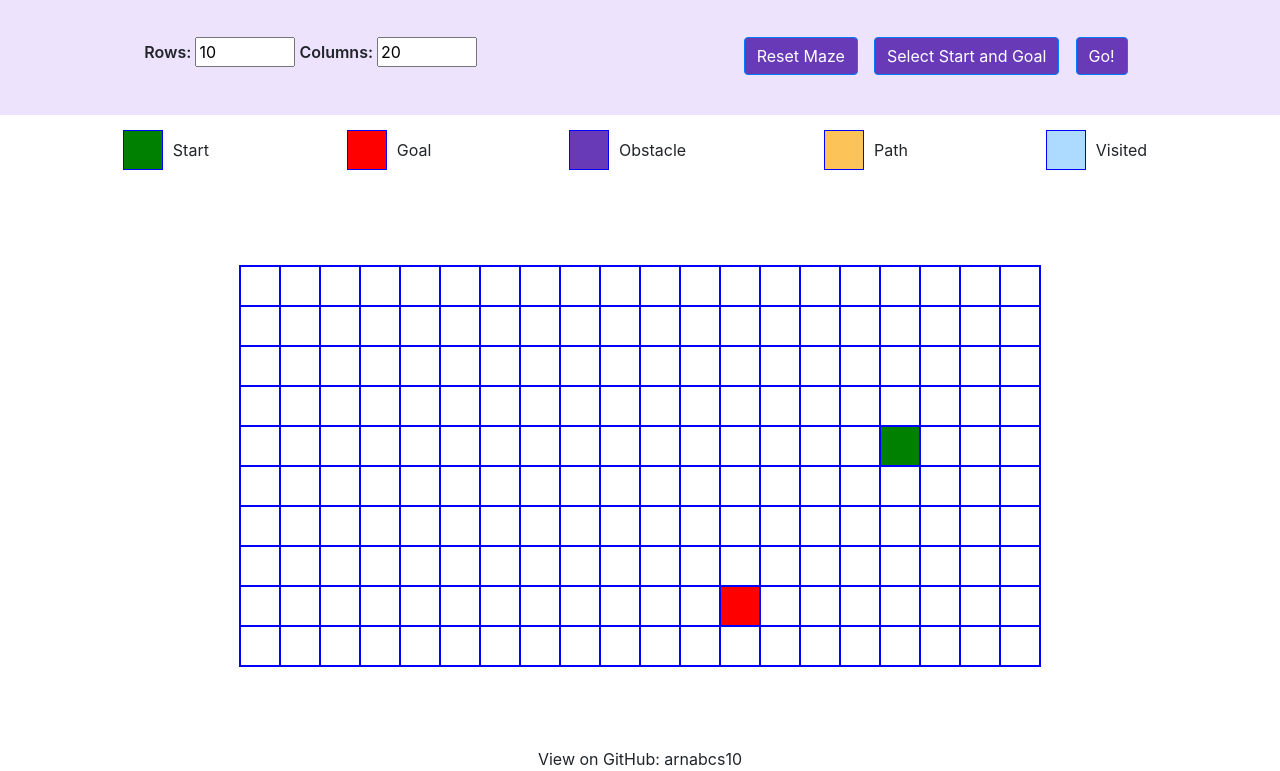
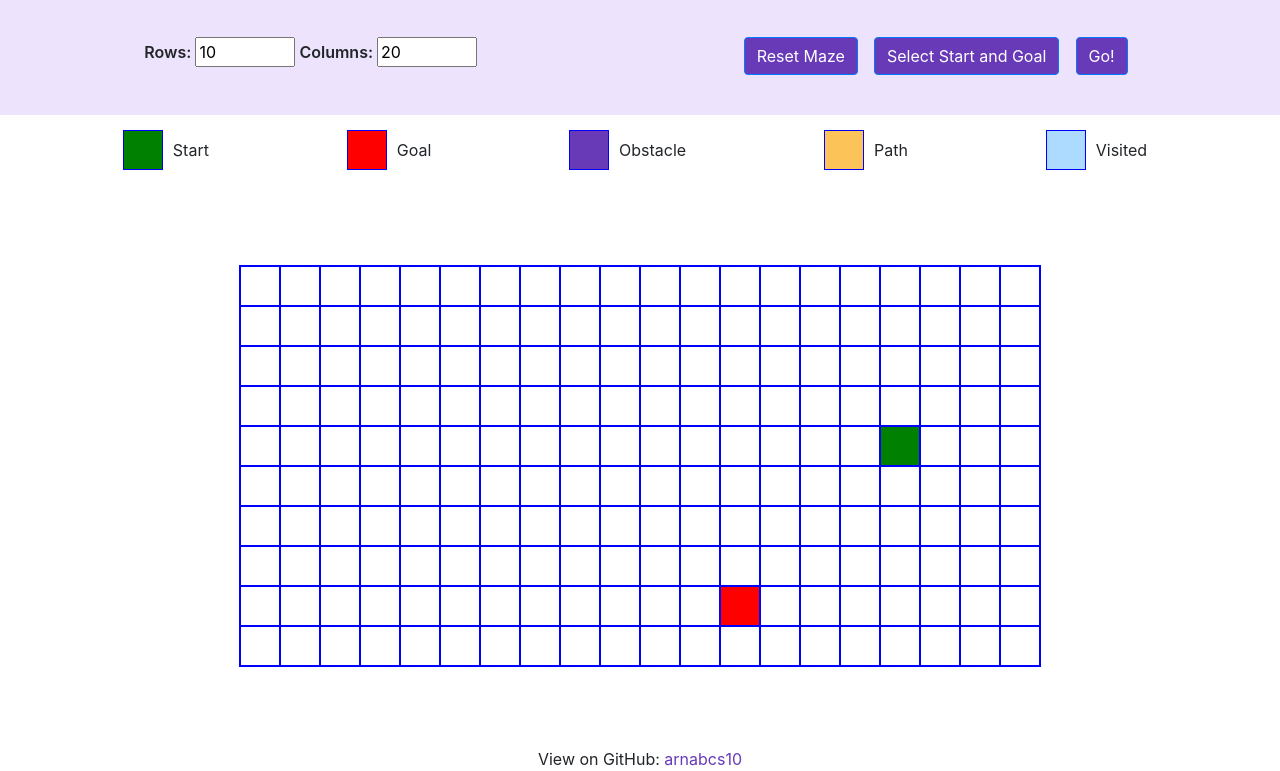
Before and after one commit to arnabcs10/Micromouse, a plain HTML site: page index.html in a window 1280 px wide. Shown: the part 90-861 px from the top of the page. Drawn offline with nearby package versions, Linux system fonts and the light colour scheme.

Commit message:
Web link and github link added

```diff
--- a/index.html
+++ b/index.html
@@ -71,7 +71,7 @@
       </div>
     </div>
     <div class="footer">
-         View on GitHub: arnabcs10
+         View on GitHub: <a href="https://github.com/arnabcs10/Micromouse" style="color: #683ab7;">arnabcs10</a>
     </div>
 
     <script src="https://code.jquery.com/jquery-3.2.1.slim.min.js" integrity="sha384-KJ3o2DKtIkvYIK3UENzmM7KCkRr/rE9/Qpg6aAZGJwFDMVNA/GpGFF93hXpG5KkN" crossorigin="anonymous"></script>
```
Also changed, not shown: 1 other file.
